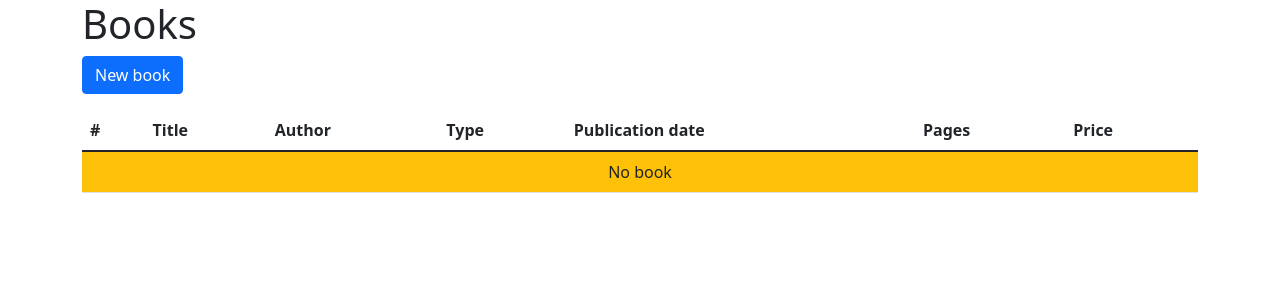
After one commit to venuyadavyalagala123/lms, a Django app: page /book/ in a window 1280 px wide. The commit adds this page. Shown: the top 300 px of the page. Run offline with Django 4.2, Linux system fonts and the light colour scheme; some libraries are stand-ins or nearby versions.

Commit message:
new files added sunday

```diff
--- a/lms/lms/settings.py
+++ b/lms/lms/settings.py
@@ -38,7 +38,8 @@ INSTALLED_APPS = [
     'django.contrib.sessions',
     'django.contrib.messages',
     'django.contrib.staticfiles',
-    'accounts'
+    'accounts',
+    'widget_tweaks'
 ]
 
 MIDDLEWARE = [
--- a/lms/lms/urls.py
+++ b/lms/lms/urls.py
@@ -16,14 +16,15 @@ Including another URLconf
 from django.contrib import admin
 from django.urls import path, include
 from django.contrib import admin
-from . views import Home,book_list
+from . views import Home,book_list,book_create
 
 
 
 urlpatterns = [
     path('admin/', admin.site.urls),
-    path('', Home.as_view(), name='home'),
+    path('home', Home.as_view(), name='home'),
     path('', include('accounts.urls')),
     path('book/',book_list, name='book_list'),
+    path('createbook/',book_create, name='book_create'),
 
 ]
--- a/lms/lms/views.py
+++ b/lms/lms/views.py
@@ -3,6 +3,9 @@ from django.views.generic import View, TemplateView
 from django.contrib.auth.decorators import login_required
 from django.utils.decorators import method_decorator
 from accounts.models import Book
+from django.http import JsonResponse
+from django.template.loader import render_to_string
+from accounts.forms import BookForm
 
 
 
@@ -12,4 +15,13 @@ class Home(TemplateView):
 
 def book_list(request):
     books = Book.objects.all()
-    return render(request, 'books/book_list.html', {'books': books})
+    return render(request, 'home/book_list.html', {'books': books})
+
+def book_create(request):
+    form = BookForm()
+    context = {'form': form}
+    html_form = render_to_string('home/partial_book_create.html',
+        context,
+        request=request,
+    )
+    return JsonResponse({'html_form': html_form})
--- /dev/null
+++ b/lms/static/js/books.js
@@ -0,0 +1,17 @@
+$(function() {
+
+    $(".js-create-book").click(function() {
+        $.ajax({
+            url: '/books/create/',
+            type: 'get',
+            dataType: 'json',
+            beforeSend: function() {
+                $("#modal-book").modal("show");
+            },
+            success: function(data) {
+                $("#modal-book .modal-content").html(data.html_form);
+            }
+        });
+    });
+
+});
--- a/lms/templates/home/base.py
+++ b/lms/templates/home/base.html
@@ -7,13 +7,15 @@
     <meta name="viewport" content="width=device-width, initial-scale=1">
     <title>Bookstore - Simple is Better Than Complex</title>
     <link href="{% static 'css/bootstrap.min.css' %}" rel="stylesheet">
-    <!--[if lt IE 9]>
       <script src="https://oss.maxcdn.com/html5shiv/3.7.3/html5shiv.min.js"></script>
       <script src="https://oss.maxcdn.com/respond/1.4.2/respond.min.js"></script>
-    <![endif]-->
+      <!-- CSS only -->
+      <link href="https://cdn.jsdelivr.net/npm/bootstrap@5.1.3/dist/css/bootstrap.min.css" rel="stylesheet" integrity="sha384-1BmE4kWBq78iYhFldvKuhfTAU6auU8tT94WrHftjDbrCEXSU1oBoqyl2QvZ6jIW3" crossorigin="anonymous">
+      <!-- JavaScript Bundle with Popper -->
+      <script src="https://cdn.jsdelivr.net/npm/bootstrap@5.1.3/dist/js/bootstrap.bundle.min.js" integrity="sha384-ka7Sk0Gln4gmtz2MlQnikT1wXgYsOg+OMhuP+IlRH9sENBO0LRn5q+8nbTov4+1p" crossorigin="anonymous"></script>
+
   </head>
   <body>
-    {% include 'includes/header.html' %}
     <div class="container">
       {% block content %}
       {% endblock %}
--- /dev/null
+++ b/lms/templates/home/book_list.html
@@ -0,0 +1,59 @@
+{% extends 'home/base.html' %}
+{% load static %}
+{% block content %}
+
+  <h1 class="page-header">Books</h1>
+  <table class="table" id="book-table">
+    <thead>
+      <tr>
+        <th>#</th>
+        <th>Title</th>
+        <th>Author</th>
+        <th>Type</th>
+        <th>Publication date</th>
+        <th>Pages</th>
+        <th>Price</th>
+      </tr>
+    </thead>
+    <tbody>
+      {% for book in book_list %}
+        <tr>
+          <td>{{ book.id }}</td>
+          <td>{{ book.title }}</td>
+          <td>{{ book.author }}</td>
+          <td>{{ book.get_book_type_display }}</td>
+          <td>{{ book.publication_date }}</td>
+          <td>{{ book.pages }}</td>
+          <td>{{ book.price }}</td>
+        </tr>
+      {% empty %}
+        <tr>
+          <td colspan="7" class="text-center bg-warning">No book</td>
+        </tr>
+      {% endfor %}
+
+  <!-- BUTTON TO TRIGGER THE ACTION -->
+  <p>
+    <button type="button" class="btn btn-primary js-create-book">
+      <span class="glyphicon glyphicon-plus"></span>
+      New book
+    </button>
+  </p>
+
+  <table class="table" id="book-table">
+    <!-- TABLE CONTENT SUPPRESSED FOR BREVITY'S SAKE -->
+  </table>
+
+  <!-- THE MODAL WE WILL BE USING -->
+  <div class="modal fade" id="modal-book">
+    <div class="modal-dialog">
+      <div class="modal-content">
+      </div>
+    </div>
+    </tbody>
+  </table>
+
+{% block javascript %}
+  <script src="{% static 'books/js/books.js' %}"></script>
+{% endblock %}
+{% endblock %}
--- a/lms/templates/home/index.html
+++ b/lms/templates/home/index.html
@@ -1,4 +1,4 @@
-<!DOCTYPE html>
+<!DOCTYPE html> {% endcomment %}
 <html lang="en">
 
 <head>
```
Also changed, not shown: lms/accounts/forms.py (+7 -0 lines), lms/templates/home/partial_book_create.html (added, +28 -0 lines), lms/static/css/bootstrap.min.css (added).
